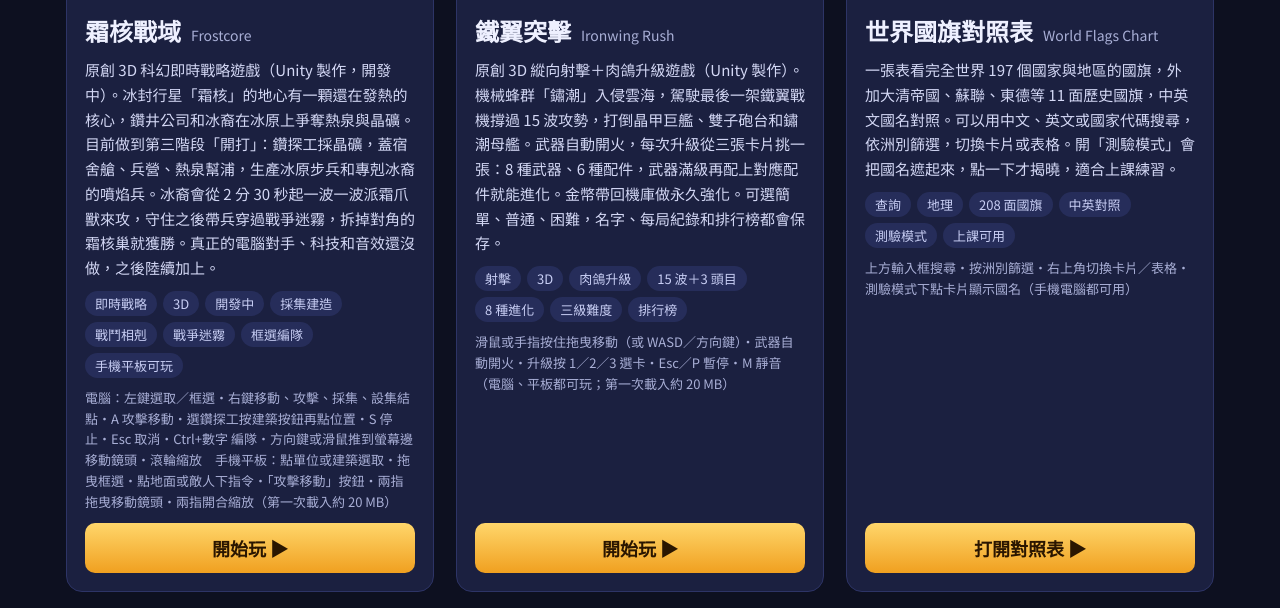
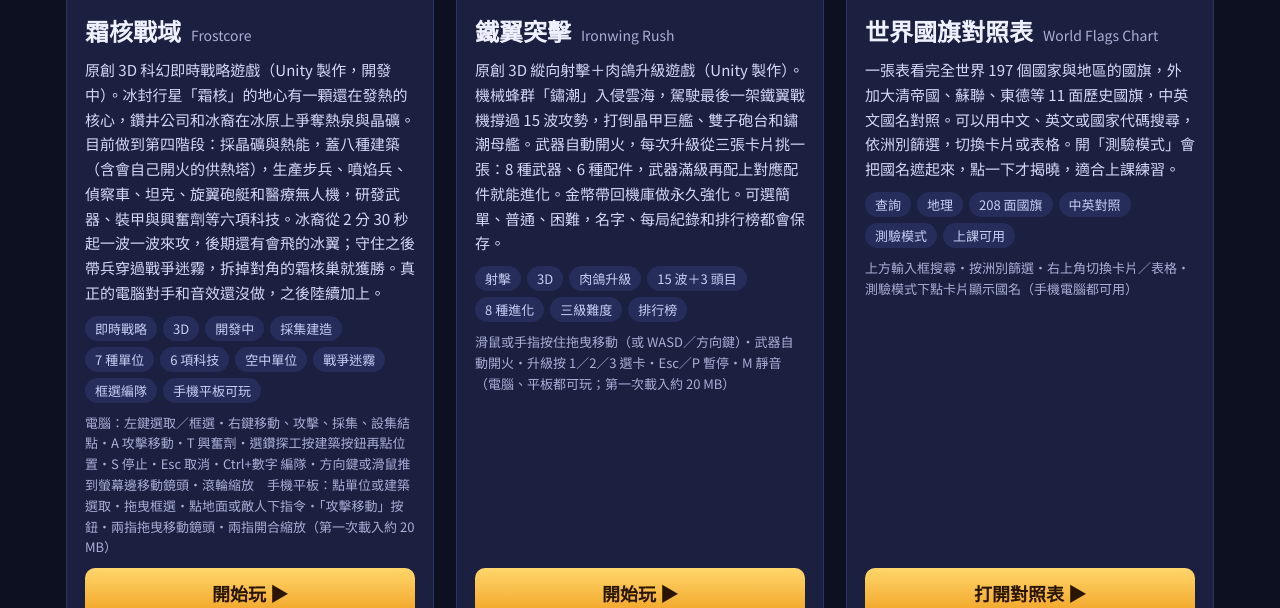
Before and after one commit to kevinchang0531/game-hub, a plain HTML site: page index.html in a window 1280 px wide. Shown: the part 466-1074 px from the top of the page. Drawn offline with Linux system fonts and the light colour scheme; no server answers.

Commit message:
霜核戰域更新到第四階段（完整兵種與科技）

```diff
--- a/index.html
+++ b/index.html
@@ -128,12 +128,12 @@
 
 <main>
   <article class="card">
-    <div class="thumb"><img src="img/frostcore.jpg" alt="霜核戰域遊戲畫面：一群橘色的冰原步兵和噴焰兵攻進冰裔基地，頭上有綠色血條，前方是巨大的冰球狀霜核巢，四周被戰爭迷霧包圍" loading="lazy"><span class="badge">NEW</span></div>
+    <div class="thumb"><img src="img/frostcore.jpg" alt="霜核戰域遊戲畫面：步兵、坦克、旋翼砲艇和醫療無人機攻進冰裔基地，頭上有血條，前方是巨大的冰球狀霜核巢和兩座冰刺柱，四周被戰爭迷霧包圍" loading="lazy"><span class="badge">NEW</span></div>
     <div class="body">
       <div class="name"><h2>霜核戰域</h2><span>Frostcore</span></div>
-      <p class="desc">原創 3D 科幻即時戰略遊戲（Unity 製作，開發中）。冰封行星「霜核」的地心有一顆還在發熱的核心，鑽井公司和冰裔在冰原上爭奪熱泉與晶礦。目前做到第三階段「開打」：鑽探工採晶礦，蓋宿舍艙、兵營、熱泉幫浦，生產冰原步兵和專剋冰裔的噴焰兵。冰裔會從 2 分 30 秒起一波一波派霜爪獸來攻，守住之後帶兵穿過戰爭迷霧，拆掉對角的霜核巢就獲勝。真正的電腦對手、科技和音效還沒做，之後陸續加上。</p>
-      <div class="chips"><span class="chip">即時戰略</span><span class="chip">3D</span><span class="chip">開發中</span><span class="chip">採集建造</span><span class="chip">戰鬥相剋</span><span class="chip">戰爭迷霧</span><span class="chip">框選編隊</span><span class="chip">手機平板可玩</span></div>
-      <div class="keys">電腦：左鍵選取／框選・右鍵移動、攻擊、採集、設集結點・A 攻擊移動・選鑽探工按建築按鈕再點位置・S 停止・Esc 取消・Ctrl+數字 編隊・方向鍵或滑鼠推到螢幕邊移動鏡頭・滾輪縮放　手機平板：點單位或建築選取・拖曳框選・點地面或敵人下指令・「攻擊移動」按鈕・兩指拖曳移動鏡頭・兩指開合縮放（第一次載入約 20 MB）</div>
+      <p class="desc">原創 3D 科幻即時戰略遊戲（Unity 製作，開發中）。冰封行星「霜核」的地心有一顆還在發熱的核心，鑽井公司和冰裔在冰原上爭奪熱泉與晶礦。目前做到第四階段：採晶礦與熱能，蓋八種建築（含會自己開火的供熱塔），生產步兵、噴焰兵、偵察車、坦克、旋翼砲艇和醫療無人機，研發武器、裝甲與興奮劑等六項科技。冰裔從 2 分 30 秒起一波一波來攻，後期還有會飛的冰翼；守住之後帶兵穿過戰爭迷霧，拆掉對角的霜核巢就獲勝。真正的電腦對手和音效還沒做，之後陸續加上。</p>
+      <div class="chips"><span class="chip">即時戰略</span><span class="chip">3D</span><span class="chip">開發中</span><span class="chip">採集建造</span><span class="chip">7 種單位</span><span class="chip">6 項科技</span><span class="chip">空中單位</span><span class="chip">戰爭迷霧</span><span class="chip">框選編隊</span><span class="chip">手機平板可玩</span></div>
+      <div class="keys">電腦：左鍵選取／框選・右鍵移動、攻擊、採集、設集結點・A 攻擊移動・T 興奮劑・選鑽探工按建築按鈕再點位置・S 停止・Esc 取消・Ctrl+數字 編隊・方向鍵或滑鼠推到螢幕邊移動鏡頭・滾輪縮放　手機平板：點單位或建築選取・拖曳框選・點地面或敵人下指令・「攻擊移動」按鈕・兩指拖曳移動鏡頭・兩指開合縮放（第一次載入約 20 MB）</div>
       <a class="play" href="https://kevinchang0531.github.io/frostcore/">開始玩 ▶</a>
     </div>
   </article>
```
Also changed, not shown: img/frostcore.jpg.
